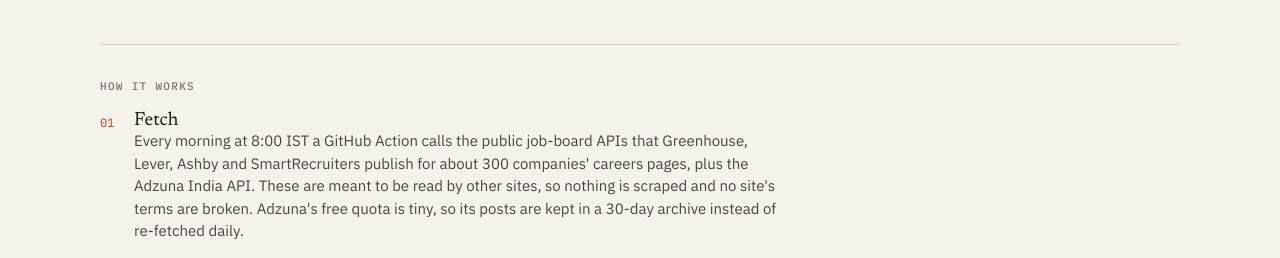
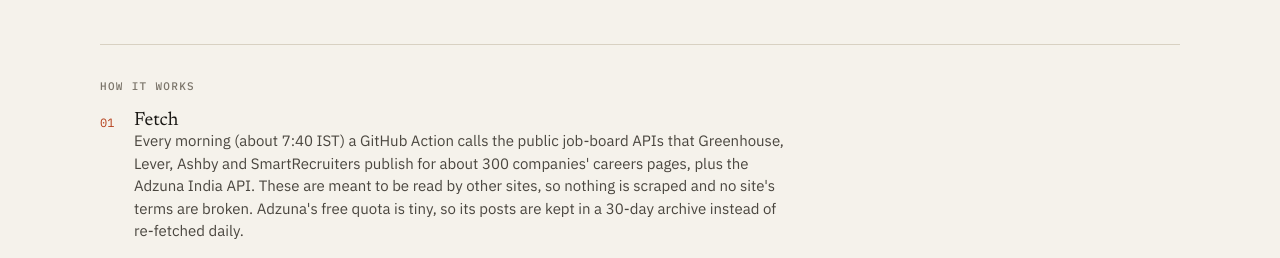
Before and after one commit to dhruvdua14/beep-fresher-jobs, a plain HTML site: page site/stats.html in a window 1280 px wide. Shown: the part 2602-2860 px from the top of the page. Drawn offline with Linux system fonts and the light colour scheme; no server answers.

Commit message:
Stats page: new schedule time
Co-Authored-By: Claude Opus 5.5 <noreply@anthropic.com>
Claude-Session: https://claude.ai/code/session_011WKirumzAgQzBnRVztrbRm

```diff
--- a/site/stats.html
+++ b/site/stats.html
@@ -71,7 +71,7 @@
     <section class="section">
       <h2>How it works</h2>
       <ol class="steps">
-        <li><div><b>Fetch</b><span>Every morning at 8:00 IST a GitHub Action calls the public
+        <li><div><b>Fetch</b><span>Every morning (about 7:40 IST) a GitHub Action calls the public
           job-board APIs that Greenhouse, Lever, Ashby and SmartRecruiters publish for about 300
           companies' careers pages, plus the Adzuna India API. These are meant to be read by
           other sites, so nothing is scraped and no site's terms are broken. Adzuna's free quota
```
